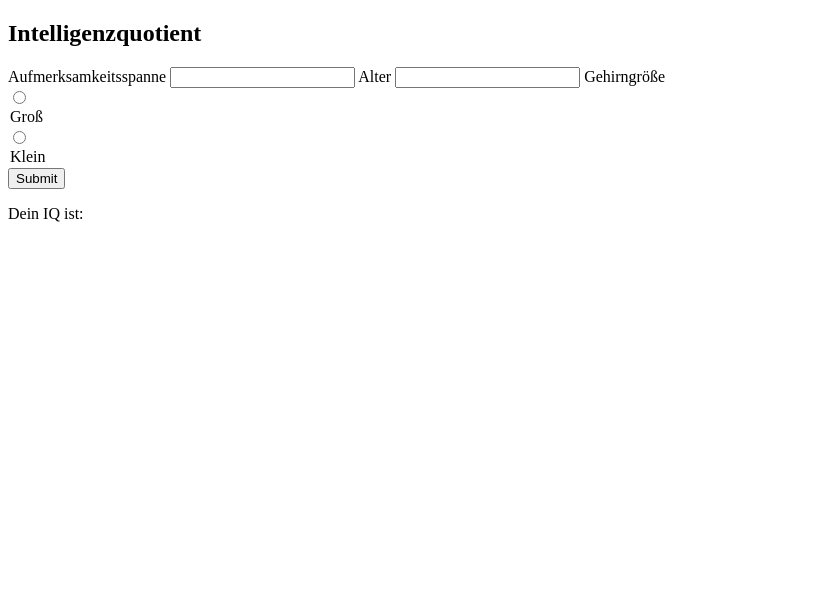
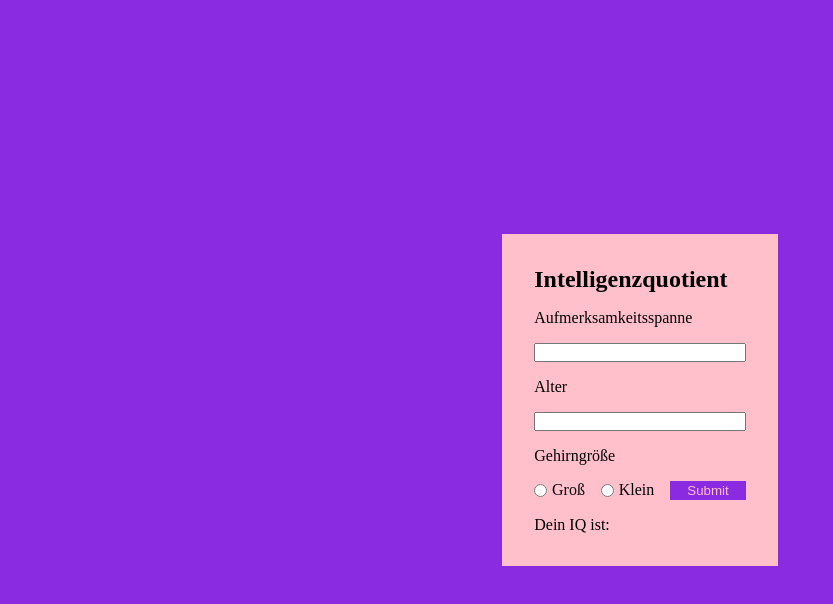
Before and after one commit to maylique/IQ_Test, a plain HTML site: page index.html in a window 1280 px wide. Shown: the whole page, without its empty margins (0-833 px from the left). Drawn offline with Linux system fonts and the light colour scheme.

Commit message:
CSS Styling finished

```diff
--- a/assets/css/style.css
+++ b/assets/css/style.css
@@ -0,0 +1,50 @@
+* {
+    margin: 0;
+    padding: 0;
+    box-sizing: border-box;
+}
+
+body {
+    display: flex;
+    align-items: center;
+    justify-content: center;
+    height: 100vh;
+    background-color: blueviolet;
+}
+
+section {
+    display: flex;
+    flex-direction: column;
+    background-color: pink;
+    padding: 2rem;
+    gap: 1rem;
+}
+
+form {
+    display: flex;
+    flex-direction: column;
+    gap: 1rem;
+}
+
+.gehirn {
+    display: flex;
+    gap: 1rem;
+}
+
+.gehirn div {
+    display: flex;
+    gap: 0.3rem;
+}
+
+.submit {
+    padding: 0 1rem;
+    background-color: blueviolet;
+    border: 1px solid blueviolet;
+    color: pink;
+}
+
+.submit:hover {
+    background-color: pink;
+    border: 1px solid gray;
+    color: blueviolet;
+}
--- a/index.html
+++ b/index.html
@@ -15,12 +15,16 @@
             <label for="">Alter</label>
             <input type="number" id="age">
             <label for="">Gehirngröße</label>
-            <div>
-                <input type="radio" name="gehirn" >
-                <option value="0">Groß</option>
-                <input type="radio" name="gehirn">
-                <option value="1">Klein</option>
-                <input type="submit">
+            <div class="gehirn">
+                <div>
+                    <input type="radio" name="gehirn" >
+                    <option value="0">Groß</option>
+                </div>
+                <div>
+                    <input type="radio" name="gehirn">
+                    <option value="1">Klein</option>
+                </div>
+                <input type="submit" class="submit">
             </div>
         </form>
         <div
```
